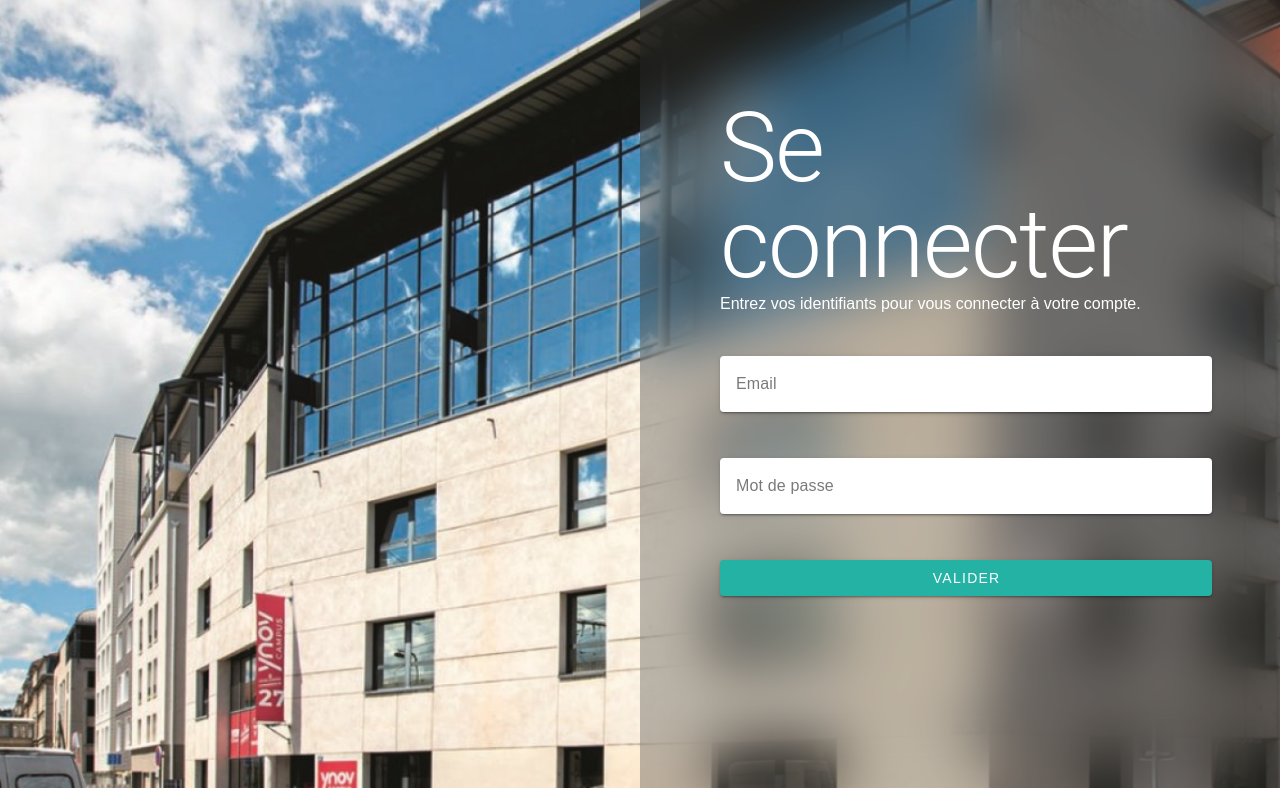
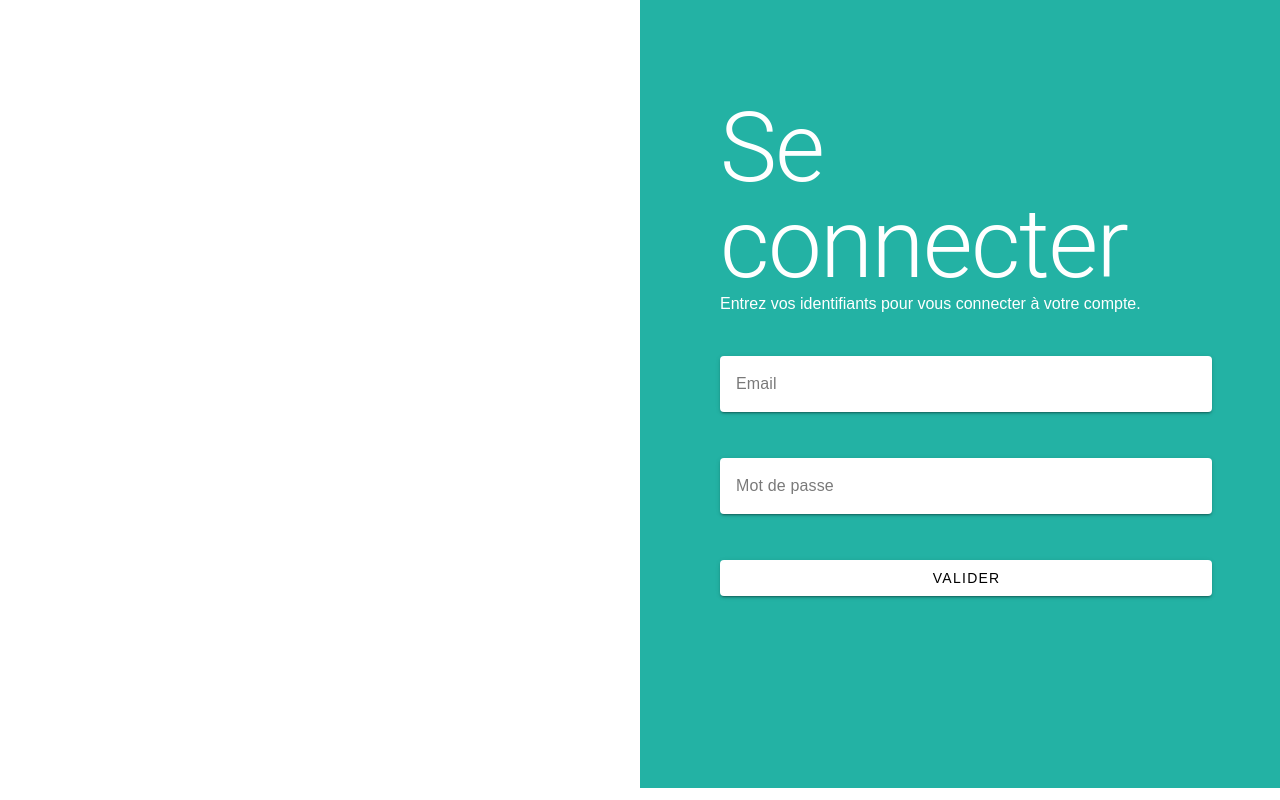
Before and after one commit to YnovConnect/yconnect-front, a Vue app: page /login in a window 1280 px wide. Built offline with nearby package versions, Linux system fonts and the light colour scheme; what vue-advanced-chat would draw is missing.

Commit message:
Est-ce que git est réparé ?

```diff
--- a/src/components/organisms/auth/AccountCreateForm.vue
+++ b/src/components/organisms/auth/AccountCreateForm.vue
@@ -46,7 +46,7 @@
       <v-col cols="12">
         <v-btn
           block
-          color="#23b2a4"
+          color="white"
           :loading="loading"
           type="submit"
           x-large
--- a/src/components/organisms/auth/LoginForm.vue
+++ b/src/components/organisms/auth/LoginForm.vue
@@ -13,7 +13,7 @@
         />
       </v-col>
       <v-col cols="12">
-        <v-btn block color="#23b2a4" @click="handleSubmit" x-large> Valider </v-btn>
+        <v-btn block color="white" @click="handleSubmit" x-large> Valider </v-btn>
       </v-col>
     </v-row>
   </v-form>
--- a/src/views/AccountCreateView.vue
+++ b/src/views/AccountCreateView.vue
@@ -59,16 +59,9 @@ export default {
 </script>
 
 <style>
-.containerLogin {
-  background-image: url('../static/img/background_login.png');
-  background-size: cover;
-  background-position: bottom;
-}
-
 .containerForm {
   padding: 80px;
-  background-color: rgba(41, 41, 41, 0.3);
-  backdrop-filter: blur(30px);
+  background-color: rgb(35, 178, 164);
   height: 100vh;
 }
 .logo {
--- a/src/views/LoginView.vue
+++ b/src/views/LoginView.vue
@@ -63,12 +63,6 @@ export default {
 </script>
 
 <style>
-.containerLogin {
-  background-image: url('../static/img/background_login.png');
-  background-size: cover;
-  background-position: bottom;
-}
-
 .containerForm {
   padding: 80px;
   background-color: rgba(41, 41, 41, 0.3);
```
Also changed, not shown: src/router/authentifcation.js (added).
